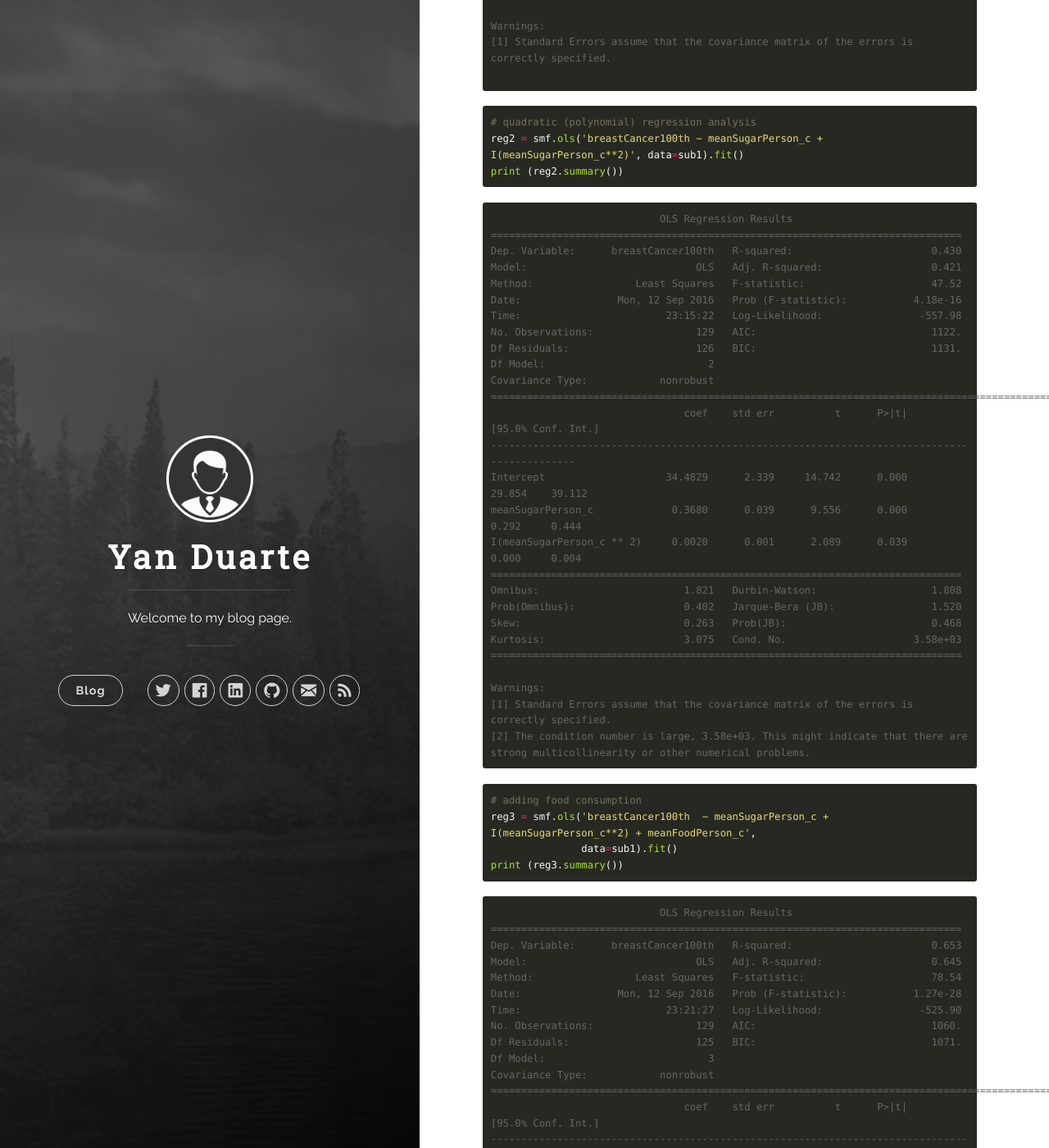
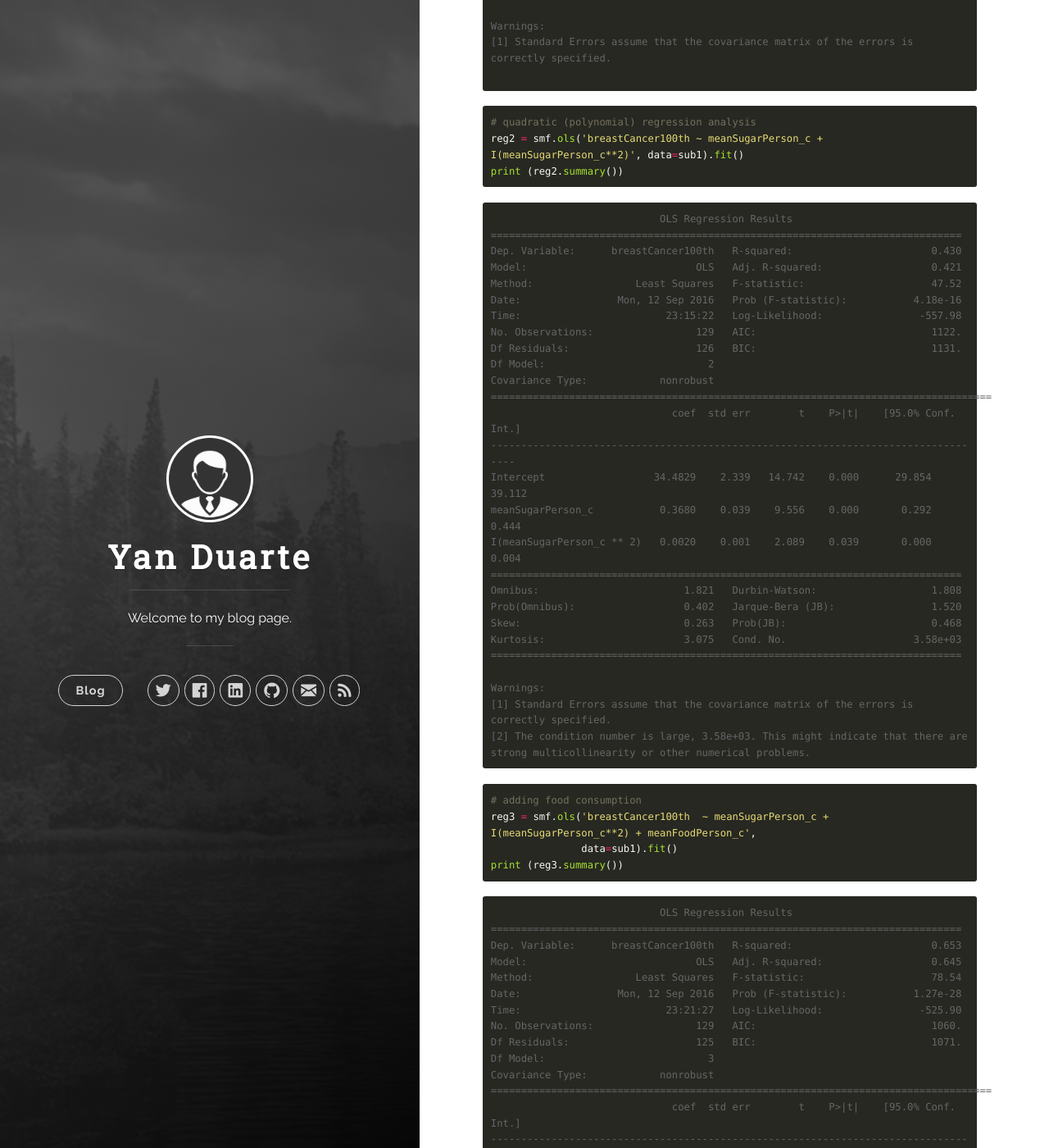
Before and after one commit to yan-duarte/yan-duarte.github.io, a Jekyll site: the page built from _posts/2016-09-12-RMP-Assignment3.md, in a window 1280 px wide and 1400 px high, scrolled down 2900 px. Shown: the whole window at 82% size. Built offline with Jekyll 4.4.1, drawn with Linux system fonts in a browser that asks for light colours; nearby versions of some CDN libraries; some of the changed text lies outside the part shown.

```diff
--- a/_posts/2016-09-12-RMP-Assignment3.md
+++ b/_posts/2016-09-12-RMP-Assignment3.md
@@ -124,12 +124,12 @@ No. Observations:                 129   AIC:                             1122.
 Df Residuals:                     126   BIC:                             1131.
 Df Model:                           2
 Covariance Type:            nonrobust
-=============================================================================================
-                                coef    std err          t      P>|t|      [95.0% Conf. Int.]
----------------------------------------------------------------------------------------------
-Intercept                    34.4829      2.339     14.742      0.000        29.854    39.112
-meanSugarPerson_c             0.3680      0.039      9.556      0.000         0.292     0.444
-I(meanSugarPerson_c ** 2)     0.0020      0.001      2.089      0.039         0.000     0.004
+===================================================================================
+                              coef  std err        t    P>|t|    [95.0% Conf. Int.]
+-----------------------------------------------------------------------------------
+Intercept                  34.4829    2.339   14.742    0.000      29.854    39.112
+meanSugarPerson_c           0.3680    0.039    9.556    0.000       0.292     0.444
+I(meanSugarPerson_c ** 2)   0.0020    0.001    2.089    0.039       0.000     0.004
 ==============================================================================
 Omnibus:                        1.821   Durbin-Watson:                   1.808
 Prob(Omnibus):                  0.402   Jarque-Bera (JB):                1.520
@@ -162,13 +162,13 @@ No. Observations:                 129   AIC:                             1060.
 Df Residuals:                     125   BIC:                             1071.
 Df Model:                           3
 Covariance Type:            nonrobust
-=============================================================================================
-                                coef    std err          t      P>|t|      [95.0% Conf. Int.]
----------------------------------------------------------------------------------------------
-Intercept                    33.5975      1.834     18.320      0.000        29.968    37.227
-meanSugarPerson_c             0.1377      0.040      3.476      0.001         0.059     0.216
-I(meanSugarPerson_c ** 2)     0.0025      0.001      3.333      0.001         0.001     0.004
-meanFoodPerson_c              0.0316      0.004      8.975      0.000         0.025     0.039
+===================================================================================
+                              coef  std err        t    P>|t|    [95.0% Conf. Int.]
+-----------------------------------------------------------------------------------
+Intercept                  33.5975    1.834   18.320    0.000      29.968    37.227
+meanSugarPerson_c           0.1377    0.040    3.476    0.001       0.059     0.216
+I(meanSugarPerson_c ** 2)   0.0025    0.001    3.333    0.001       0.001     0.004
+meanFoodPerson_c            0.0316    0.004    8.975    0.000       0.025     0.039
 ==============================================================================
 Omnibus:                        0.058   Durbin-Watson:                   1.720
 Prob(Omnibus):                  0.971   Jarque-Bera (JB):                0.062
@@ -236,13 +236,13 @@ No. Observations:                 129   AIC:                             1028.
 Df Residuals:                     125   BIC:                             1040.
 Df Model:                           3
 Covariance Type:            nonrobust
-==================================================================================
-                             coef  std err        t    P>|t|    [95.0% Conf. Int.]
-----------------------------------------------------------------------------------
-Intercept                 32.7510    1.629   20.111    0.000      29.528    35.974
-meanSugarPerson_c          0.0165    0.040    0.410    0.683      -0.063     0.096
-I(meanSugarPerson_c ** 2)  0.0029    0.001    4.465    0.000       0.002     0.004
-meanCholesterol_c         45.7660    3.909   11.709    0.000      38.030    53.502
+===================================================================================
+                              coef  std err        t    P>|t|    [95.0% Conf. Int.]
+-----------------------------------------------------------------------------------
+Intercept                  32.7510    1.629   20.111    0.000      29.528    35.974
+meanSugarPerson_c           0.0165    0.040    0.410    0.683      -0.063     0.096
+I(meanSugarPerson_c ** 2)   0.0029    0.001    4.465    0.000       0.002     0.004
+meanCholesterol_c          45.7660    3.909   11.709    0.000      38.030    53.502
 ==============================================================================
 Omnibus:                        5.132   Durbin-Watson:                   1.947
 Prob(Omnibus):                  0.077   Jarque-Bera (JB):                5.067
```
